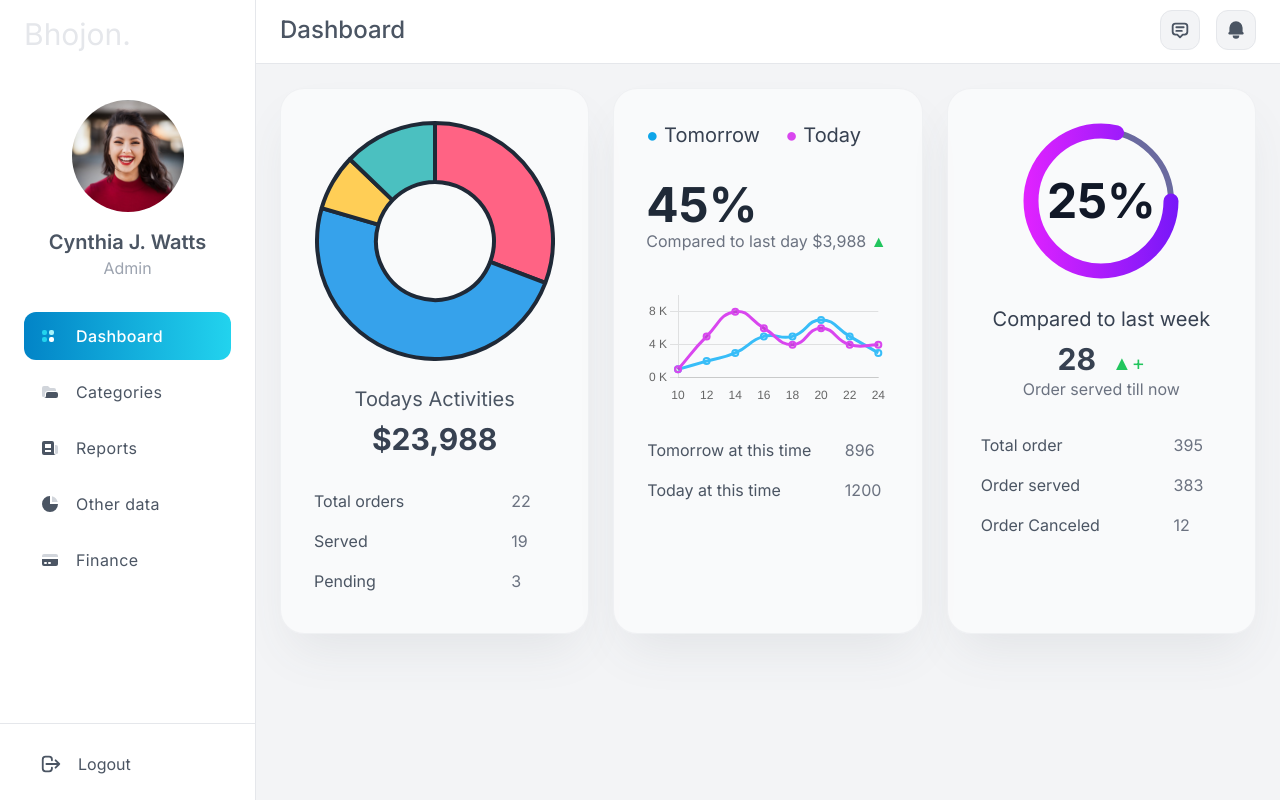
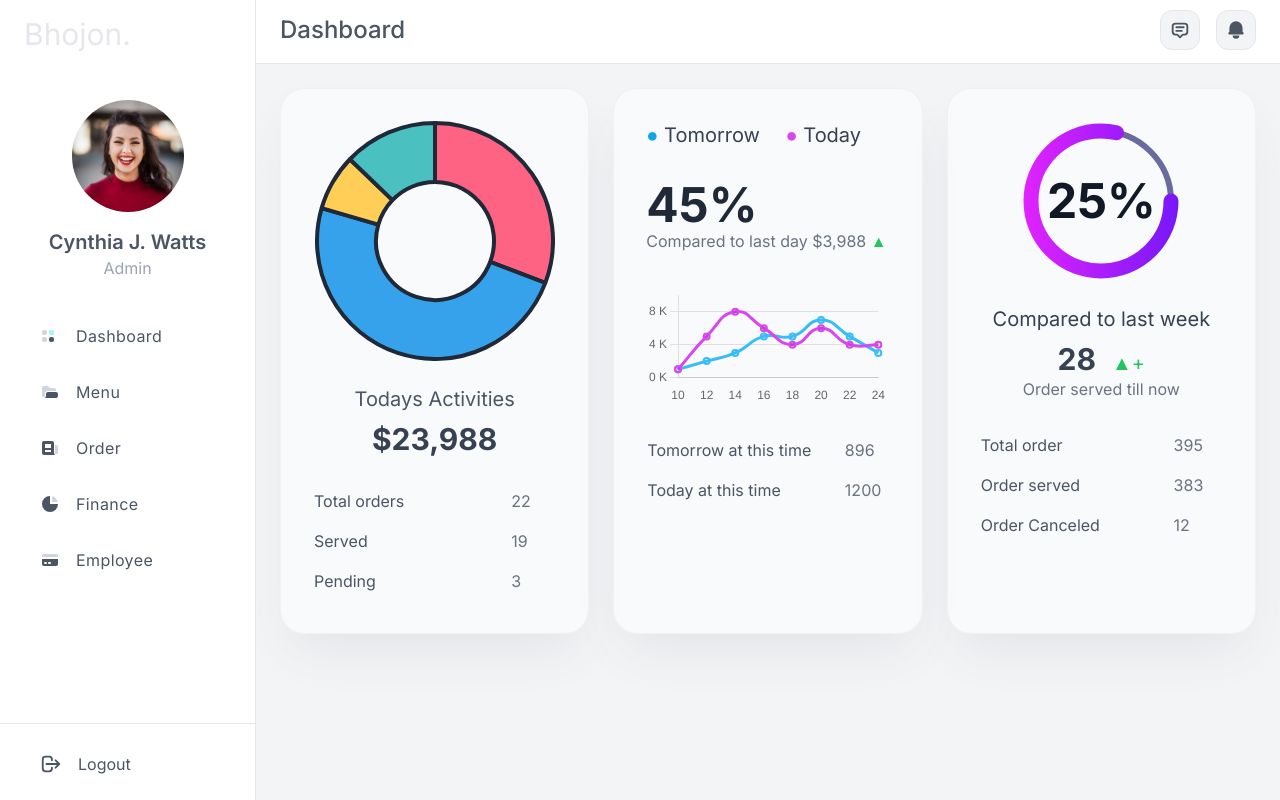
Before and after one commit to AbidHasanPiash/bhojon, a Next.js app: page / in a window 1280 px wide. Built offline with nearby package versions, Linux system fonts and the light colour scheme.

Commit message:
nab bar setup for routing

```diff
--- a/components/Nav.jsx
+++ b/components/Nav.jsx
@@ -4,9 +4,14 @@ import Image from 'next/image'
 import Link from 'next/link'
 import { SidebarContext } from '@/context/SidebarContext'
 
-// React Icons
+// Icons
 import {HiOutlineLogout} from 'react-icons/hi'
 import {ImCross} from 'react-icons/im'
+import DashboardSVG from './svg/DashboardSVG'
+import MenuSVG from './svg/MenuSVG'
+import OrderSVG from './svg/OrderSVG'
+import FinanceSVG from './svg/FinanceSVG'
+import EmployeeSVG from './svg/EmployeeSVG'
 
 export default function nav() {
   const {isSidebarOpen, setSidebarOpen} = useContext(SidebarContext);
@@ -41,121 +46,46 @@ export default function nav() {
             <Link
               href="#"
               aria-label="dashboard"
-              className="relative flex items-center space-x-4 rounded-xl bg-gradient-to-r from-sky-600 to-cyan-400 px-4 py-3 text-white"
+              className="group flex items-center space-x-4 rounded-md px-4 py-3 text-gray-600 dark:text-gray-300 active:bg-gradient-to-r from-sky-600 to-cyan-400"
             >
-              <svg className="-ml-1 h-6 w-6" viewBox="0 0 24 24" fill="none">
-                <path
-                  d="M6 8a2 2 0 0 1 2-2h1a2 2 0 0 1 2 2v1a2 2 0 0 1-2 2H8a2 2 0 0 1-2-2V8ZM6 15a2 2 0 0 1 2-2h1a2 2 0 0 1 2 2v1a2 2 0 0 1-2 2H8a2 2 0 0 1-2-2v-1Z"
-                  className="dark:fill-slate-600 fill-current text-cyan-400"
-                ></path>
-                <path
-                  d="M13 8a2 2 0 0 1 2-2h1a2 2 0 0 1 2 2v1a2 2 0 0 1-2 2h-1a2 2 0 0 1-2-2V8Z"
-                  className="fill-current text-cyan-200 group-hover:text-cyan-300"
-                ></path>
-                <path
-                  d="M13 15a2 2 0 0 1 2-2h1a2 2 0 0 1 2 2v1a2 2 0 0 1-2 2h-1a2 2 0 0 1-2-2v-1Z"
-                  className="fill-current group-hover:text-sky-300"
-                ></path>
-              </svg>
-              <span className="-mr-1 font-medium">Dashboard</span>
+              <DashboardSVG/>
+              <span className="group-hover:text-gray-700 dark:group-hover:text-gray-50">Dashboard</span>
             </Link>
           </li>
           <li>
             <Link
               href="#"
-              className="group flex items-center space-x-4 rounded-md px-4 py-3 text-gray-600 dark:text-gray-300"
+              className="group flex items-center space-x-4 rounded-md px-4 py-3 text-gray-600 dark:text-gray-300 active:bg-gradient-to-r from-sky-600 to-cyan-400"
             >
-              <svg
-                xmlns="http://www.w3.org/2000/svg"
-                className="h-5 w-5"
-                viewBox="0 0 20 20"
-                fill="currentColor"
-              >
-                <path
-                  className="fill-current text-gray-300 group-hover:text-cyan-300"
-                  fill-rule="evenodd"
-                  d="M2 6a2 2 0 012-2h4l2 2h4a2 2 0 012 2v1H8a3 3 0 00-3 3v1.5a1.5 1.5 0 01-3 0V6z"
-                  clip-rule="evenodd"
-                />
-                <path
-                  className="fill-current text-gray-600 group-hover:text-cyan-600 dark:group-hover:text-sky-400"
-                  d="M6 12a2 2 0 012-2h8a2 2 0 012 2v2a2 2 0 01-2 2H2h2a2 2 0 002-2v-2z"
-                />
-              </svg>
-              <span className="group-hover:text-gray-700 dark:group-hover:text-gray-50">Categories</span>
+              <MenuSVG/>
+              <span className="group-hover:text-gray-700 dark:group-hover:text-gray-50">Menu</span>
             </Link>
           </li>
           <li>
             <Link
               href="#"
-              className="group flex items-center space-x-4 rounded-md px-4 py-3 text-gray-600 dark:text-gray-300"
+              className="group flex items-center space-x-4 rounded-md px-4 py-3 text-gray-600 dark:text-gray-300 active:bg-gradient-to-r from-sky-600 to-cyan-400"
             >
-              <svg
-                xmlns="http://www.w3.org/2000/svg"
-                className="h-5 w-5"
-                viewBox="0 0 20 20"
-                fill="currentColor"
-              >
-                <path
-                  className="fill-current text-gray-600 group-hover:text-cyan-600 dark:group-hover:text-sky-400"
-                  fill-rule="evenodd"
-                  d="M2 5a2 2 0 012-2h8a2 2 0 012 2v10a2 2 0 002 2H4a2 2 0 01-2-2V5zm3 1h6v4H5V6zm6 6H5v2h6v-2z"
-                  clip-rule="evenodd"
-                />
-                <path
-                  className="fill-current text-gray-300 group-hover:text-cyan-300"
-                  d="M15 7h1a2 2 0 012 2v5.5a1.5 1.5 0 01-3 0V7z"
-                />
-              </svg>
-              <span className="group-hover:text-gray-700 dark:group-hover:text-gray-50">Reports</span>
+              <OrderSVG/>
+              <span className="group-hover:text-gray-700 dark:group-hover:text-gray-50">Order</span>
             </Link>
           </li>
           <li>
             <Link
               href="#"
-              className="group flex items-center space-x-4 rounded-md px-4 py-3 text-gray-600 dark:text-gray-300"
+              className="group flex items-center space-x-4 rounded-md px-4 py-3 text-gray-600 dark:text-gray-300 active:bg-gradient-to-r from-sky-600 to-cyan-400"
             >
-              <svg
-                xmlns="http://www.w3.org/2000/svg"
-                className="h-5 w-5"
-                viewBox="0 0 20 20"
-                fill="currentColor"
-              >
-                <path
-                  className="fill-current text-gray-600 group-hover:text-cyan-600 dark:group-hover:text-cyan-400"
-                  d="M2 10a8 8 0 018-8v8h8a8 8 0 11-16 0z"
-                />
-                <path
-                  className="fill-current text-gray-300 group-hover:text-cyan-300"
-                  d="M12 2.252A8.014 8.014 0 0117.748 8H12V2.252z"
-                />
-              </svg>
-              <span className="group-hover:text-gray-700 dark:group-hover:text-gray-50">Other data</span>
+              <FinanceSVG/>
+              <span className="group-hover:text-gray-700 dark:group-hover:text-gray-50">Finance</span>
             </Link>
           </li>
           <li>
             <Link
               href="#"
-              className="group flex items-center space-x-4 rounded-md px-4 py-3 text-gray-600 dark:text-gray-300"
+              className="group flex items-center space-x-4 rounded-md px-4 py-3 text-gray-600 dark:text-gray-300 active:bg-gradient-to-r from-sky-600 to-cyan-400"
             >
-              <svg
-                xmlns="http://www.w3.org/2000/svg"
-                className="h-5 w-5"
-                viewBox="0 0 20 20"
-                fill="currentColor"
-              >
-                <path
-                  className="fill-current text-gray-300 group-hover:text-cyan-300"
-                  d="M4 4a2 2 0 00-2 2v1h16V6a2 2 0 00-2-2H4z"
-                />
-                <path
-                  className="fill-current text-gray-600 group-hover:text-cyan-600 dark:group-hover:text-sky-400"
-                  fill-rule="evenodd"
-                  d="M18 9H2v5a2 2 0 002 2h12a2 2 0 002-2V9zM4 13a1 1 0 011-1h1a1 1 0 110 2H5a1 1 0 01-1-1zm5-1a1 1 0 100 2h1a1 1 0 100-2H9z"
-                  clip-rule="evenodd"
-                />
-              </svg>
-              <span className="group-hover:text-gray-700 dark:group-hover:text-white">Finance</span>
+              <EmployeeSVG/>
+              <span className="group-hover:text-gray-700 dark:group-hover:text-white">Employee</span>
             </Link>
           </li>
         </ul>
--- /dev/null
+++ b/components/svg/DashboardSVG.jsx
@@ -0,0 +1,18 @@
+export default function DashboardSVG() {
+  return (
+    <svg className="-ml-1 h-6 w-6" viewBox="0 0 24 24" fill="none">
+      <path
+        d="M6 8a2 2 0 0 1 2-2h1a2 2 0 0 1 2 2v1a2 2 0 0 1-2 2H8a2 2 0 0 1-2-2V8ZM6 15a2 2 0 0 1 2-2h1a2 2 0 0 1 2 2v1a2 2 0 0 1-2 2H8a2 2 0 0 1-2-2v-1Z"
+        className="fill-current text-gray-300 group-hover:text-cyan-300"
+      ></path>
+      <path
+        d="M13 8a2 2 0 0 1 2-2h1a2 2 0 0 1 2 2v1a2 2 0 0 1-2 2h-1a2 2 0 0 1-2-2V8Z"
+        className="fill-current text-cyan-200 group-hover:text-cyan-300"
+      ></path>
+      <path
+        d="M13 15a2 2 0 0 1 2-2h1a2 2 0 0 1 2 2v1a2 2 0 0 1-2 2h-1a2 2 0 0 1-2-2v-1Z"
+        className="fill-current text-gray-600 group-hover:text-cyan-600 dark:group-hover:text-sky-400"
+      ></path>
+    </svg>
+  );
+}
--- /dev/null
+++ b/components/svg/EmployeeSVG.jsx
@@ -0,0 +1,16 @@
+export default function EmployeeSVG() {
+  return (
+    <svg className="h-5 w-5" viewBox="0 0 20 20" fill="currentColor">
+      <path
+        className="fill-current text-gray-300 group-hover:text-cyan-300"
+        d="M4 4a2 2 0 00-2 2v1h16V6a2 2 0 00-2-2H4z"
+      />
+      <path
+        className="fill-current text-gray-600 group-hover:text-cyan-600 dark:group-hover:text-sky-400"
+        fill-rule="evenodd"
+        d="M18 9H2v5a2 2 0 002 2h12a2 2 0 002-2V9zM4 13a1 1 0 011-1h1a1 1 0 110 2H5a1 1 0 01-1-1zm5-1a1 1 0 100 2h1a1 1 0 100-2H9z"
+        clip-rule="evenodd"
+      />
+    </svg>
+  );
+}
--- /dev/null
+++ b/components/svg/FinanceSVG.jsx
@@ -0,0 +1,14 @@
+export default function FinanceSVG() {
+  return (
+    <svg className="h-5 w-5" viewBox="0 0 20 20" fill="currentColor">
+      <path
+        className="fill-current text-gray-600 group-hover:text-cyan-600 dark:group-hover:text-cyan-400"
+        d="M2 10a8 8 0 018-8v8h8a8 8 0 11-16 0z"
+      />
+      <path
+        className="fill-current text-gray-300 group-hover:text-cyan-300"
+        d="M12 2.252A8.014 8.014 0 0117.748 8H12V2.252z"
+      />
+    </svg>
+  );
+}
--- /dev/null
+++ b/components/svg/MenuSVG.jsx
@@ -0,0 +1,16 @@
+export default function MenuSVG() {
+  return (
+    <svg className="h-5 w-5" viewBox="0 0 20 20" fill="currentColor">
+      <path
+        className="fill-current text-gray-300 group-hover:text-cyan-300"
+        fill-rule="evenodd"
+        d="M2 6a2 2 0 012-2h4l2 2h4a2 2 0 012 2v1H8a3 3 0 00-3 3v1.5a1.5 1.5 0 01-3 0V6z"
+        clip-rule="evenodd"
+      />
+      <path
+        className="fill-current text-gray-600 group-hover:text-cyan-600 dark:group-hover:text-sky-400"
+        d="M6 12a2 2 0 012-2h8a2 2 0 012 2v2a2 2 0 01-2 2H2h2a2 2 0 002-2v-2z"
+      />
+    </svg>
+  );
+}
--- /dev/null
+++ b/components/svg/OrderSVG.jsx
@@ -0,0 +1,16 @@
+export default function OrderSVG() {
+  return (
+    <svg className="h-5 w-5" viewBox="0 0 20 20" fill="currentColor">
+      <path
+        className="fill-current text-gray-600 group-hover:text-cyan-600 dark:group-hover:text-sky-400"
+        fill-rule="evenodd"
+        d="M2 5a2 2 0 012-2h8a2 2 0 012 2v10a2 2 0 002 2H4a2 2 0 01-2-2V5zm3 1h6v4H5V6zm6 6H5v2h6v-2z"
+        clip-rule="evenodd"
+      />
+      <path
+        className="fill-current text-gray-300 group-hover:text-cyan-300"
+        d="M15 7h1a2 2 0 012 2v5.5a1.5 1.5 0 01-3 0V7z"
+      />
+    </svg>
+  );
+}
```
